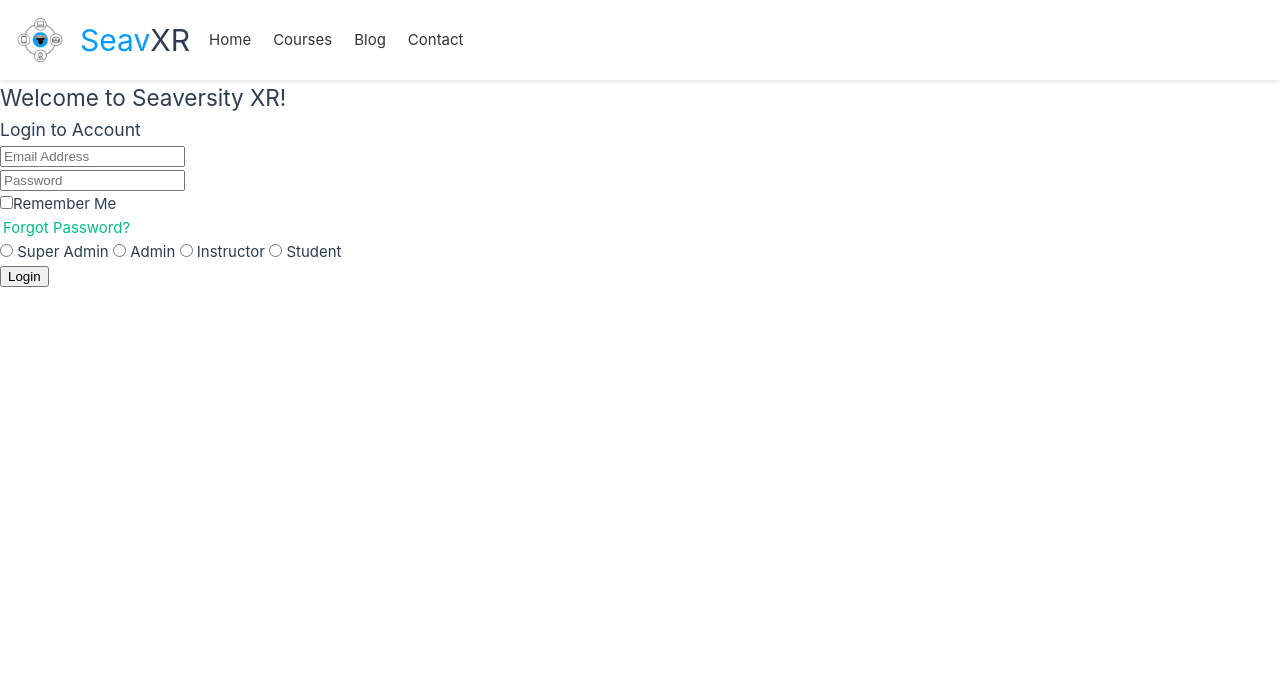
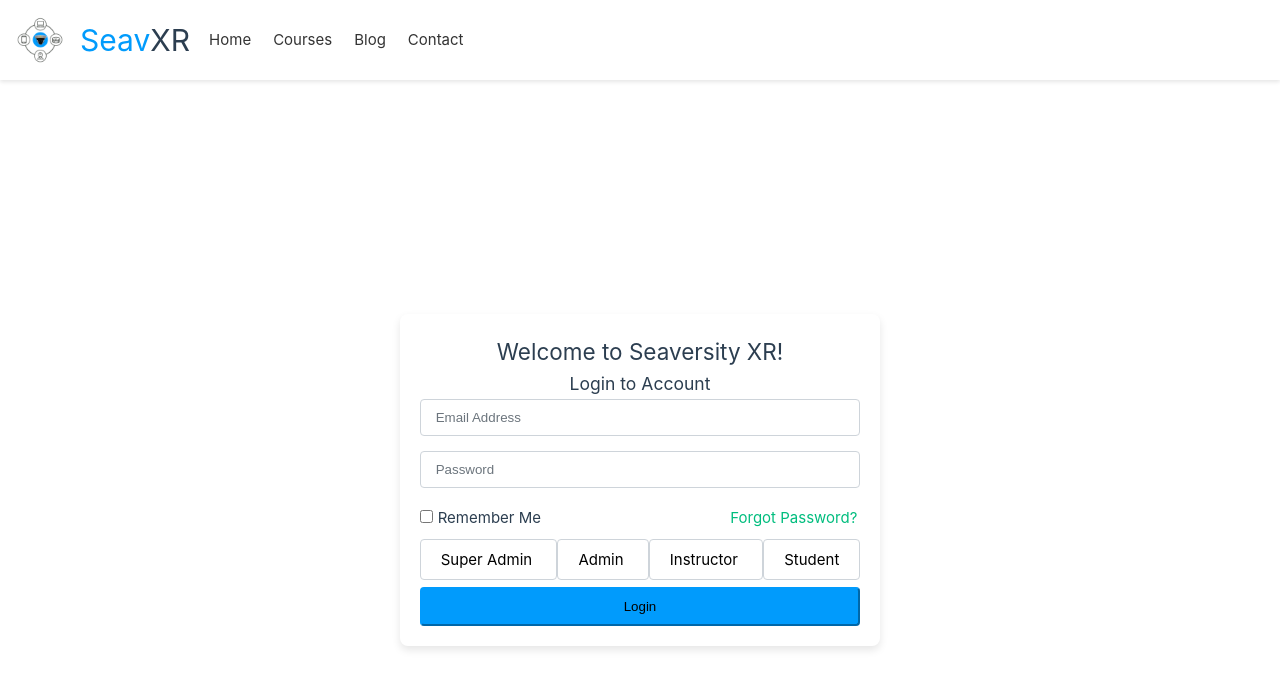
Before and after one commit to chstrkn/seavxr-vue, a Vue app: page /login in a window 1280 px wide. Shown: the top 688 px of the page. Built offline with nearby package versions, Linux system fonts and the light colour scheme.

Commit message:
Update LoginForm.vue style

```diff
--- a/src/components/LoginForm.vue
+++ b/src/components/LoginForm.vue
@@ -31,10 +31,12 @@ const forgotPassword = () => {
                     <h3>Login to Account</h3>
                     <form @submit.prevent="submitForm">
                         <div class="form-group">
-                            <input type="email" class="form-control" id="email" v-model="email" placeholder="Email Address" required />
+                            <input type="email" class="form-control" id="email" v-model="email"
+                                placeholder="Email Address" required />
                         </div>
                         <div class="form-group">
-                            <input type="password" class="form-control" id="password" v-model="password" placeholder="Password" required />
+                            <input type="password" class="form-control" id="password" v-model="password"
+                                placeholder="Password" required />
                         </div>
                         <div class="form-group d-flex justify-content-between align-items-center">
                             <div class="form-check">
@@ -46,16 +48,20 @@ const forgotPassword = () => {
                         <div class="form-group">
                             <div class="btn-group btn-group-toggle w-100" data-toggle="buttons">
                                 <label class="btn btn-role w-100" :class="{ active: role === 'super_admin' }">
-                                    <input type="radio" name="role" id="role1" v-model="role" value="super_admin" required /> Super Admin
+                                    <input type="radio" name="role" id="role1" v-model="role" value="super_admin"
+                                        required /> Super Admin
                                 </label>
                                 <label class="btn btn-role w-100" :class="{ active: role === 'admin' }">
-                                    <input type="radio" name="role" id="role2" v-model="role" value="admin" required /> Admin
+                                    <input type="radio" name="role" id="role2" v-model="role" value="admin" required />
+                                    Admin
                                 </label>
                                 <label class="btn btn-role w-100" :class="{ active: role === 'instructor' }">
-                                    <input type="radio" name="role" id="role3" v-model="role" value="instructor" required /> Instructor
+                                    <input type="radio" name="role" id="role3" v-model="role" value="instructor"
+                                        required /> Instructor
                                 </label>
                                 <label class="btn btn-role w-100" :class="{ active: role === 'student' }">
-                                    <input type="radio" name="role" id="role4" v-model="role" value="student" required /> Student
+                                    <input type="radio" name="role" id="role4" v-model="role" value="student"
+                                        required /> Student
                                 </label>
                             </div>
                         </div>
@@ -66,3 +72,90 @@ const forgotPassword = () => {
         </div>
     </div>
 </template>
+
+<style scoped>
+.outer-container {
+    display: flex;
+    justify-content: center;
+    align-items: center;
+    height: 100vh;
+}
+
+.container {
+    max-width: 600px;
+    padding: 20px;
+    border-radius: 8px;
+    box-shadow: 0 4px 8px rgba(0, 0, 0, 0.1);
+}
+
+.form-group {
+    margin-bottom: 15px;
+}
+
+.form-control {
+    position: relative;
+    padding: 10px 15px;
+    border: 1px solid #ced4da;
+    border-radius: 4px;
+    width: 100%;
+    box-sizing: border-box;
+}
+
+.form-control::placeholder {
+    color: #6c757d;
+}
+
+.form-check-label {
+    margin-left: 5px;
+}
+
+.btn-group-toggle .btn-role {
+    margin: 5px 0;
+    padding: 10px 20px;
+    border: 1px solid #ced4da;
+    border-radius: 4px;
+    background-color: white;
+    color: black;
+    flex: 1;
+    text-align: center;
+}
+
+.btn-group-toggle .btn-role.active {
+    background-color: #019BFC;
+    color: white;
+    border-color: #019BFC;
+}
+
+.btn-group-toggle .btn-role input[type="radio"] {
+    display: none;
+}
+
+.btn-primary {
+    background-color: #019BFC;
+    border-color: #019BFC;
+    width: 100%;
+    padding: 10px 0;
+    border-radius: 4px;
+}
+
+.btn-primary:hover {
+    background-color: #0177bd;
+    border-color: #0177bd;
+}
+
+.d-flex {
+    display: flex;
+}
+
+.justify-content-between {
+    justify-content: space-between;
+}
+
+.align-items-center {
+    align-items: center;
+}
+
+.text-center {
+    text-align: center;
+}
+</style>
```
